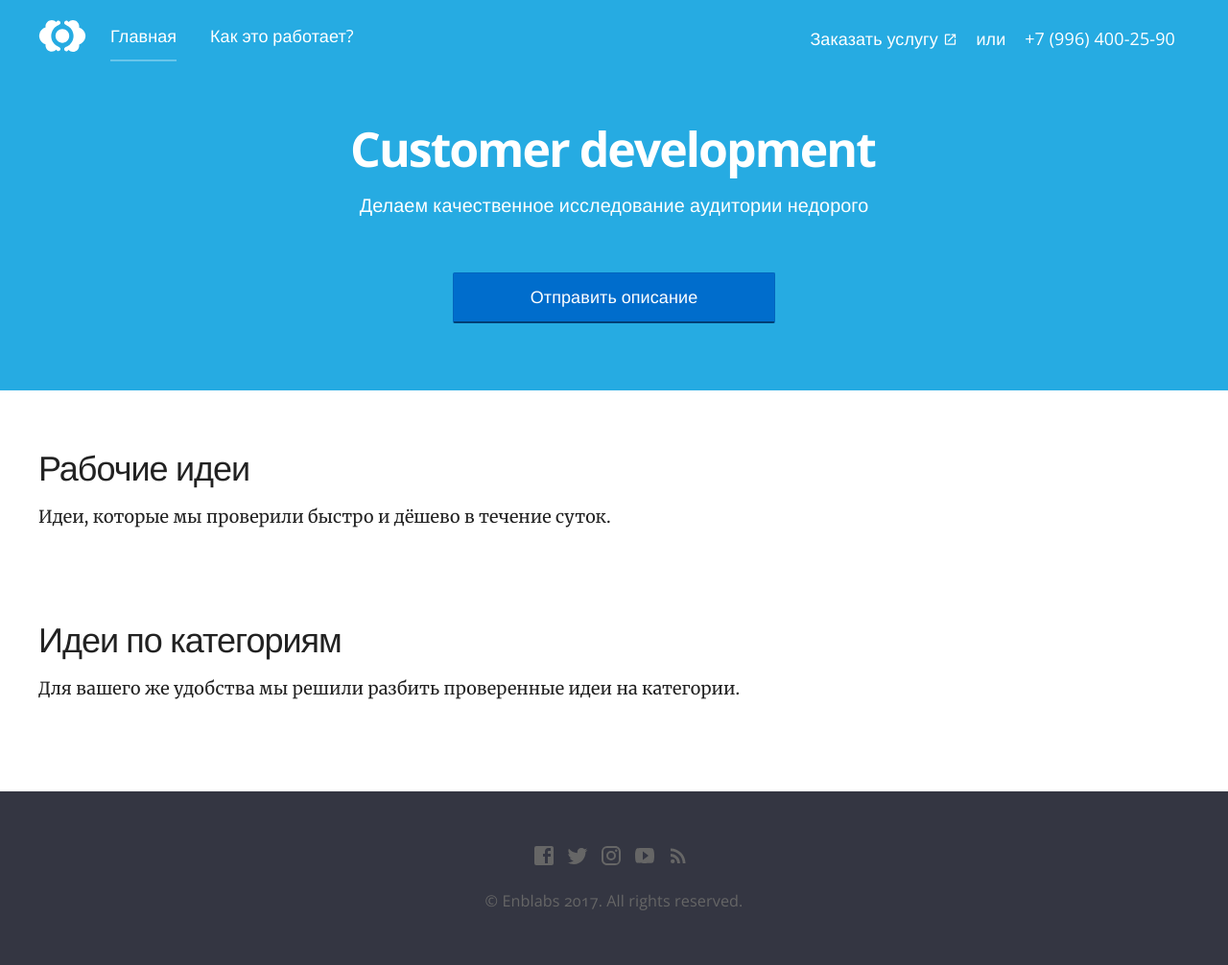
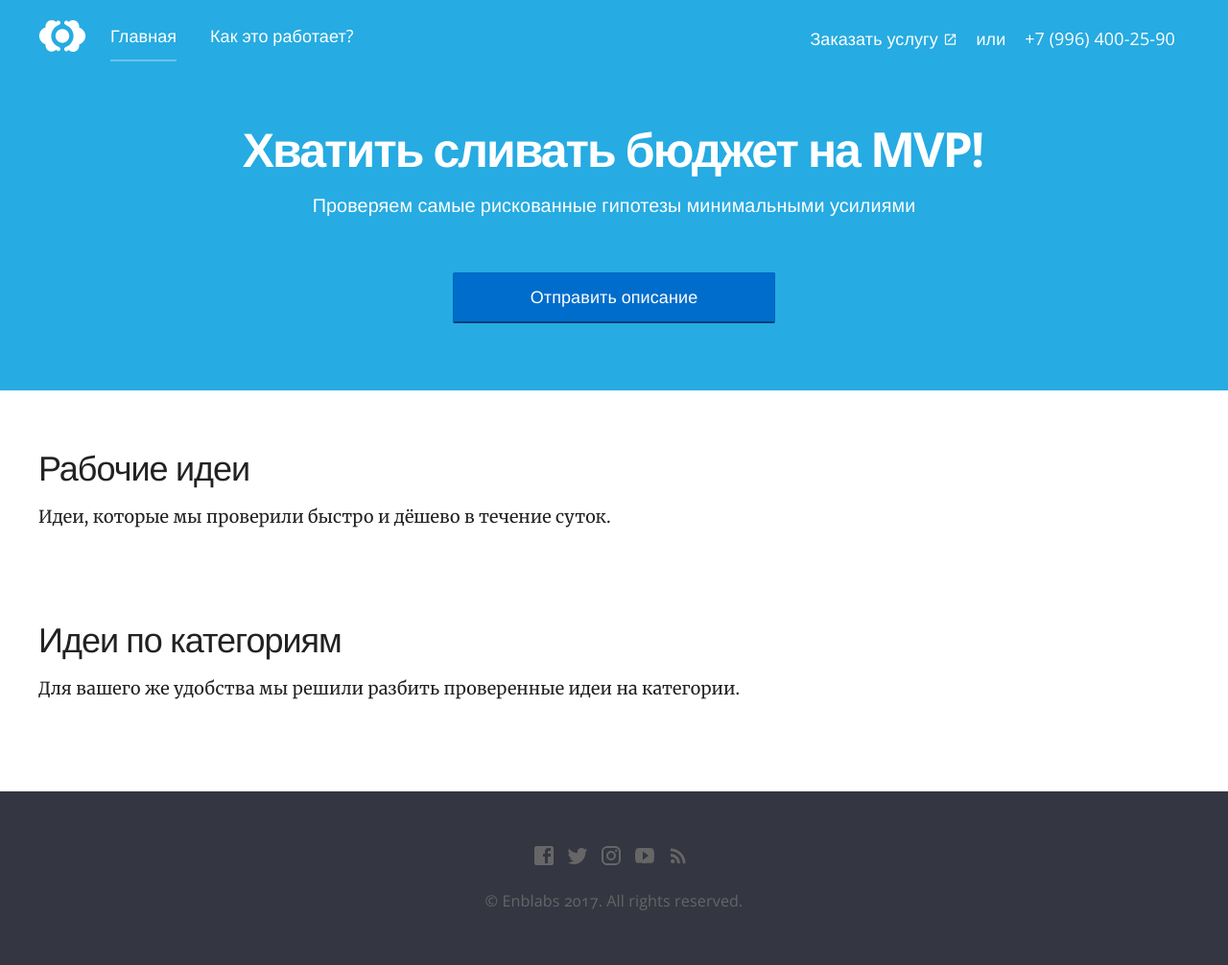
Before and after one commit to RakhimyanTim/digital-marketing.github.io, a Jekyll site: the page built from index.html, in a window 1280 px wide. Shown: the whole page at 96% size. Built offline with Jekyll 4.4.1, drawn with Linux system fonts in a browser that asks for light colours; nearby versions of some CDN libraries.

Commit message:
Updated '_layouts/default.html' via CloudCannon

```diff
--- a/_layouts/default.html
+++ b/_layouts/default.html
@@ -35,8 +35,8 @@
 					{% include right-navigation.html %}
 				</section>
 				<section class="hero_search">
-					<h1>Customer development</h1>
-					<p class="sub-text">Делаем качественное исследование аудитории недорого</p>
+					<h1>Хватить сливать бюджет на MVP!</h1>
+					<p class="sub-text">Проверяем самые рискованные гипотезы минимальными усилиями</p>
 					{% include search.html %}
 				</section>
 			</div>
```
